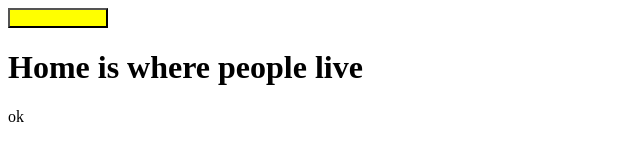
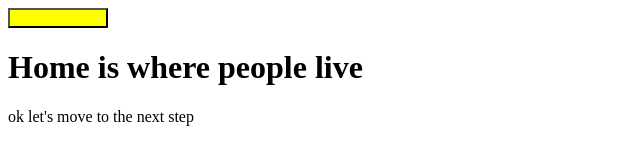
Before and after one commit to N-Adeodatus/web, a plain HTML site: page index.html in a window 1280 px wide. Shown: the whole page, without its empty margins (0-640 px from the left). Drawn offline with Linux system fonts and the light colour scheme; no server answers.

Commit message:
updated text to free range

```diff
--- a/index.html
+++ b/index.html
@@ -10,7 +10,7 @@
     <body>
         <button id="but"></button>
         <h1 id="halo"></h1>
-        <div id="here">ok</div>
+        <div id="here">ok let's move to the next step</div>
 
         <script type="module" src="index.js"></script>
     </body>
```
Also changed, not shown: site.webmanifest.
